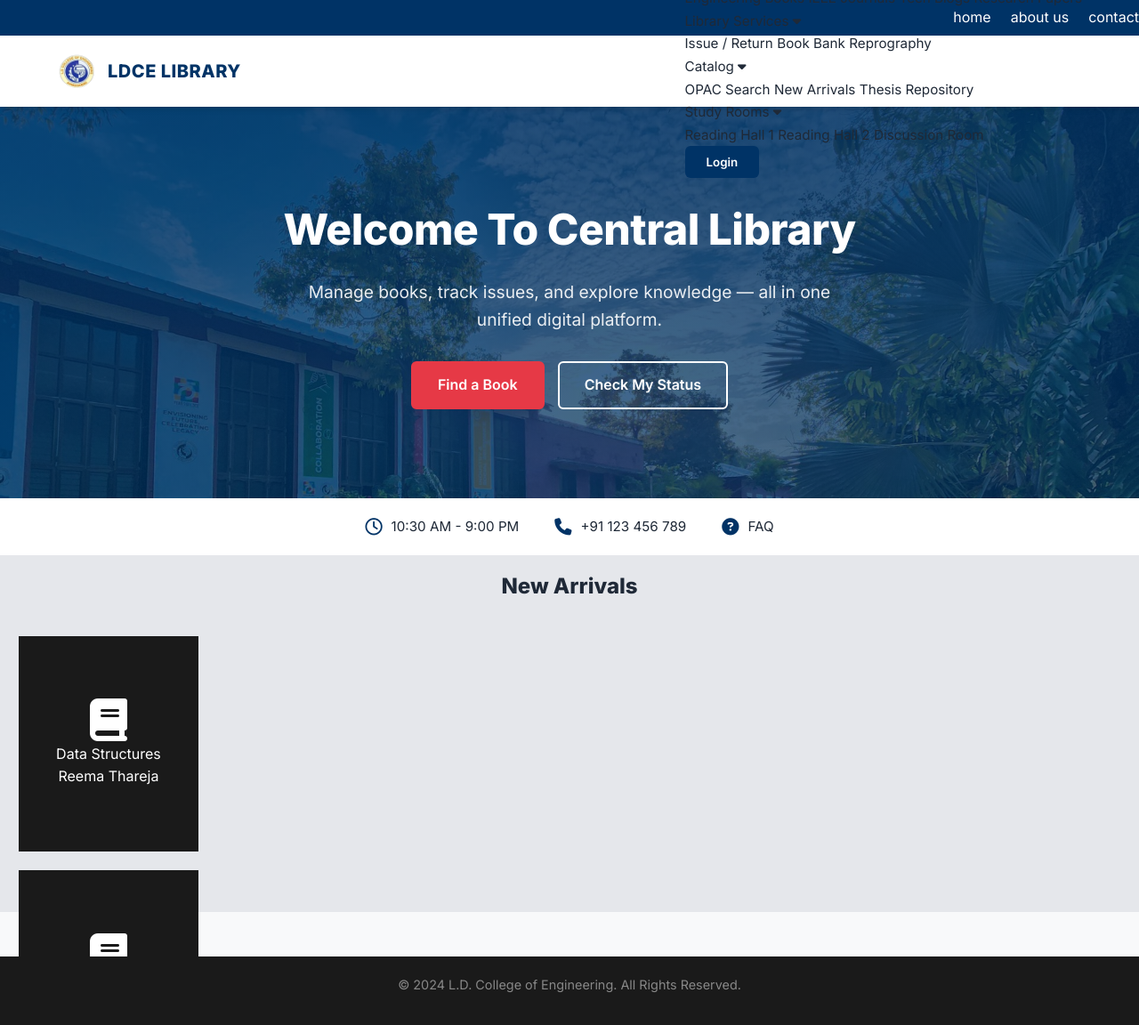
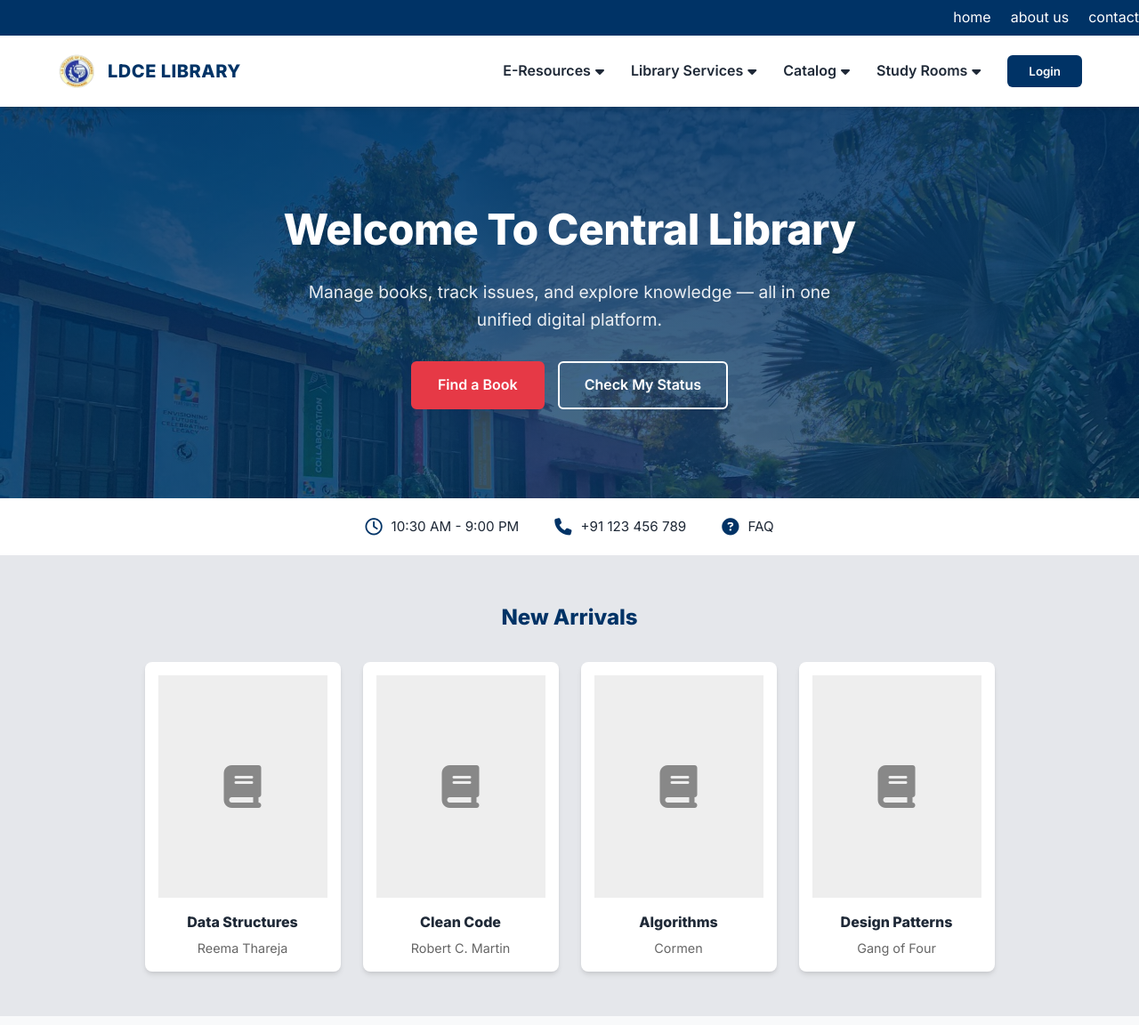
Before and after one commit to aryan01109/Digital-Library-, a plain HTML site: page public/home.html in a window 1280 px wide. Shown: the top 1152 px of the page at 89% size. Drawn offline with Linux system fonts and the light colour scheme.

Commit message:
Refactor home.css with new styles and structure

```diff
--- a/public/home.css
+++ b/public/home.css
@@ -68,21 +68,84 @@
             width: auto;
         }
 
-        .nav-links {
+                .nav-links ul {
             display: flex;
             align-items: center;
-            gap: 32px;
+            gap: 30px;
+            height: 100%;
+        }
+
+        /* --- DROPDOWN LOGIC STARTS HERE --- */
+
+        /* 1. The Parent Item (The 'li') */
+        .nav-links ul li {
+            position: relative; /* CRITICAL: Anchors the dropdown to this item */
+            height: 80px; /* Match nav height for better hover area */
+            display: flex;
+            align-items: center;
         }
 
         .nav-links a {
-            font-weight: 500;
-            font-size: 0.95rem;
+            font-weight: 600;
             color: var(--text-dark);
+            display: flex;
+            align-items: center;
+            gap: 5px;
         }
 
-        .nav-links a:hover {
+        .nav-links a:hover { color: var(--primary); }
+
+        /* 2. The Dropdown Menu (Hidden State) */
+        .drop1 {
+            position: absolute;
+            top: 100%; /* Push it right below the navbar */
+            left: 0;
+            background-color: var(--white);
+            min-width: 200px; /* Wider for better readability */
+            box-shadow: 0 10px 20px rgba(0,0,0,0.15);
+            border-top: 3px solid var(--secondary); /* Nice accent line */
+            border-radius: 0 0 8px 8px;
+
+            /* Hiding Logic */
+            opacity: 0;
+            visibility: hidden;
+            transform: translateY(20px); /* Start slightly lower */
+            transition: all 0.3s ease;
+
+            display: flex;
+            flex-direction: column;
+            text-align: left;
+            overflow: hidden;
+            z-index: 999;
+        }
+
+        /* 3. The Hover Trigger (Show Dropdown) */
+        .nav-links ul li:hover .drop1 {
+            opacity: 1;
+            visibility: visible;
+            transform: translateY(0); /* Slide up to position */
+        }
+
+        /* 4. Dropdown Item Styling */
+        .drop1 span a {
+            display: block;
+            padding: 12px 20px;
+            color: var(--text-dark);
+            border-bottom: 1px solid #f0f0f0;
+            font-weight: 500;
+            font-size: 0.9rem;
+            width: 100%;
+        }
+
+        .drop1 span a:hover {
+            background-color: var(--bg-light);
             color: var(--primary);
+            padding-left: 25px; /* Slide effect */
         }
+
+
+
+
 
         .login-btn {
             background-color: var(--primary);
@@ -186,33 +249,46 @@
         }
 
 /* New arrival section */
-.arrival_container{
-    width: auto;
-    height: 400px;
-    background-color: #e5e7eb;
-    display: flex;
-    flex-wrap: wrap;
+       .arrival_container {
+            padding: 50px 5%;
+            background-color:#e5e7eb;
+        }
 
-}
-.arrival_heading{
-    width: 100%;
-    text-align: center;
-    align-self: center;
-    margin-top: 15px;
-    margin-bottom: 15px;
-    color: #1f2937;
-}
-.arrival_card{
-    display: flex;
-    flex-direction: column;
-    height: 24ch;
-    width: 20ch;
-    color: white;
-    justify-content: center;
-    align-items: center;
-    margin: 21px;
-    background-color: #1a1a1a;
-}
+        .arrival_heading { text-align: center; margin-bottom: 30px; color: var(--primary); }
+
+        .card_wrapper {
+            display: flex;
+            flex-wrap: wrap;
+            justify-content: center;
+            gap: 25px;
+        }
+
+        .arrival_card {
+            background-color: var(--white);
+            width: 220px;
+            padding: 15px;
+            border-radius: 8px;
+            box-shadow: var(--shadow);
+            text-align: center;
+            transition: transform 0.3s;
+        }
+
+        .arrival_card:hover { transform: translateY(-5px); }
+
+        .img_box {
+            height: 250px;
+            background-color: #eee;
+            margin-bottom: 15px;
+            display: flex;
+            align-items: center;
+            justify-content: center;
+            color: #888;
+        }
+
+        .arrival_card span { display: block; }
+        .book-title { font-weight: 700; color: var(--text-dark); margin-bottom: 5px; }
+        .book-author { font-size: 0.9rem; color: #666; }
+
 
         /* --- FOOTER --- */
         footer {
```
